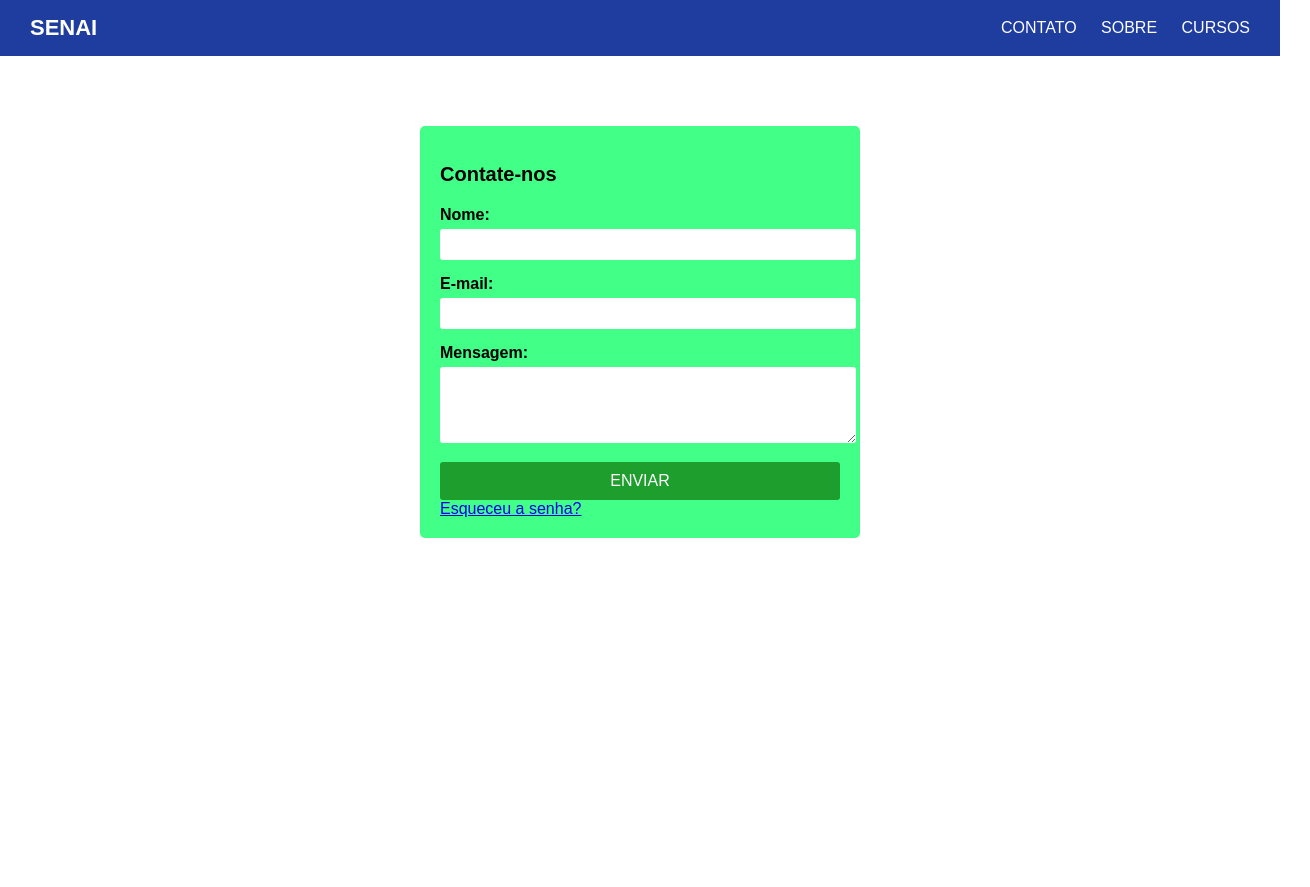
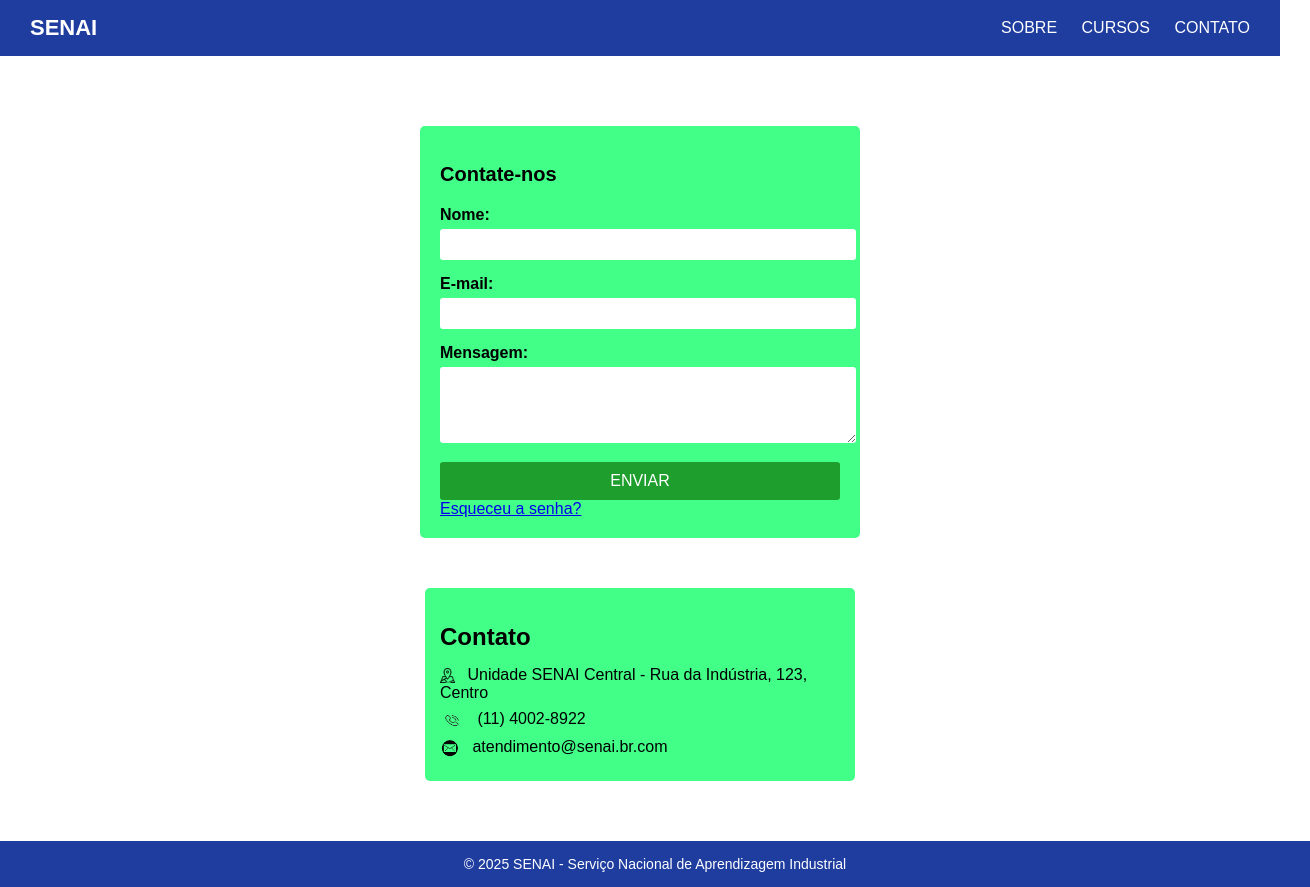
Before and after one commit to GeovannaHer/Site, a plain HTML site: page index.html in a window 1280 px wide. Shown: the whole page, 1310 px wide, since content can reach past the window. Before the commit the page ends 800 px from the top, so only its background shows below. Drawn offline with Linux system fonts and the light colour scheme.

Commit message:
Add files via upload

```diff
--- a/index.html
+++ b/index.html
@@ -1,8 +1,8 @@
 <!DOCTYPE html>
 <html lang="pt-br">
 <head>
-  <meta charset="UTF-8">
-  <meta name="viewport" content="width=device-width, initial-scale=1.0">
+  <meta charset="UTF-8" />
+  <meta name="viewport" content="width=device-width, initial-scale=1" />
   <title>SENAI - Contato</title>
   <style>
     body {
@@ -49,6 +49,7 @@
       margin: 50px auto;
       padding: 20px;
       border-radius: 5px;
+      color: black;
     }
 
     .formulario h2 {
@@ -82,6 +83,30 @@
       font-size: 16px;
       border-radius: 3px;
       cursor: pointer;
+    }
+
+    /* Contato Info */
+    .contato-info {
+      max-width: 400px;
+      margin: 40px auto 0 auto;
+      background: #42ff87;
+      padding: 15px;
+      border-radius: 5px;
+      color: black;
+      font-size: 16px;
+    }
+
+    .contato-info h2 {
+      margin-bottom: 15px;
+    }
+
+    .contato-info p {
+      margin: 8px 0;
+    }
+
+    .contato-info img {
+      vertical-align: middle;
+      margin-right: 8px;
     }
 
     /* Página Sobre */
@@ -150,34 +175,29 @@
     .ativo {
       display: block;
     }
+
+    /* Rodapé */
+    .rodape {
+      background-color: #1e3d9f;
+      color: white;
+      text-align: center;
+      padding: 15px;
+      font-size: 14px;
+      position: relative;
+      bottom: 0;
+      width: 100%;
+      margin-top: 40px;
+    }
   </style>
 </head>
 <body>
-
   <!-- TOPO -->
   <div class="topo">
     <div class="logo">SENAI</div>
     <div class="menu">
-    <a href="#" onclick="mostrarPagina('contato')">CONTATO</a>
       <a href="#" onclick="mostrarPagina('sobre')">SOBRE</a>
       <a href="#" onclick="mostrarPagina('cursos')">CURSOS</a>
-  </div>
-</div>
-
-<!-- Página de Contato -->
-<div id="contato" class="conteudo ativo">
-  <div class="formulario">
-    <h2>Contate-nos</h2>
-    <form>
-      <label for="nome">Nome:</label>
-      <input type="text" id="nome" name="nome">
-      <label for="email">E-mail:</label>
-      <input type="email" id="email" name="email">
-      <label for="mensagem">Mensagem:</label>
-      <textarea id="mensagem" name="mensagem" rows="4"></textarea>
-      <button type="submit">ENVIAR</button>
-      <a href="#">Esqueceu a senha?</a>
-    </form>
+      <a href="#" onclick="mostrarPagina('contato')">CONTATO</a>
     </div>
   </div>
 
@@ -185,14 +205,30 @@
   <div id="sobre" class="conteudo">
     <div class="sobre">
       <h2>Sobre o SENAI</h2>
-    <img src="senai-cursos-unidades.jpg" alt="Prédio do SENAI">
-    <p>O <strong>SENAI</strong> (Serviço Nacional de Aprendizagem Industrial) é uma instituição de ensino e treinamento profissional criada em 1942, com a missão de promover a educação profissional de qualidade para o desenvolvimento da indústria brasileira. Através de cursos técnicos, de qualificação e formação inicial e continuada, o SENAI tem como objetivo capacitar profissionais para o mercado de trabalho, contribuindo com o crescimento econômico e social do Brasil.</p>
+      <img src="senai-cursos-unidades.jpg" alt="Prédio do SENAI" />
+      <p>
+        O <strong>SENAI</strong> (Serviço Nacional de Aprendizagem Industrial) é
+        uma instituição de ensino e treinamento profissional criada em 1942,
+        com a missão de promover a educação profissional de qualidade para o
+        desenvolvimento da indústria brasileira. Através de cursos técnicos, de
+        qualificação e formação inicial e continuada, o SENAI tem como objetivo
+        capacitar profissionais para o mercado de trabalho, contribuindo com o
+        crescimento econômico e social do Brasil.
+      </p>
 
       <h3>Missão</h3>
-    <p>Desenvolver e promover a educação profissional, preparando os trabalhadores para os desafios da indústria moderna e impulsionando o desenvolvimento econômico e social do Brasil.</p>
+      <p>
+        Desenvolver e promover a educação profissional, preparando os trabalhadores
+        para os desafios da indústria moderna e impulsionando o desenvolvimento
+        econômico e social do Brasil.
+      </p>
 
       <h3>Visão</h3>
-    <p>Ser reconhecido como referência nacional e internacional na qualificação profissional e na inovação tecnológica, atendendo às necessidades da indústria e gerando impacto positivo na sociedade.</p>
+      <p>
+        Ser reconhecido como referência nacional e internacional na qualificação
+        profissional e na inovação tecnológica, atendendo às necessidades da
+        indústria e gerando impacto positivo na sociedade.
+      </p>
 
       <h3>Valores</h3>
       <ul>
@@ -203,7 +239,13 @@
       </ul>
 
       <h3>História</h3>
-    <p>O SENAI foi fundado em 1942 com o objetivo de promover a formação de mão-de-obra especializada para a indústria brasileira, em um momento crucial de crescimento do setor industrial. Desde sua criação, a instituição tem se dedicado a oferecer educação de qualidade e a atender as necessidades do mercado de trabalho com foco na inovação e na capacitação profissional.</p>
+      <p>
+        O SENAI foi fundado em 1942 com o objetivo de promover a formação de
+        mão-de-obra especializada para a indústria brasileira, em um momento crucial
+        de crescimento do setor industrial. Desde sua criação, a instituição tem
+        se dedicado a oferecer educação de qualidade e a atender as necessidades
+        do mercado de trabalho com foco na inovação e na capacitação profissional.
+      </p>
 
       <h3>Áreas de Atuação</h3>
       <p>O SENAI oferece uma ampla gama de cursos em diversas áreas, como:</p>
@@ -218,11 +260,15 @@
         <li>Saúde e Segurança do Trabalho</li>
         <li>Entre outros</li>
       </ul>
-    <p>Além disso, o SENAI está sempre à frente no desenvolvimento de novas soluções tecnológicas, oferecendo aos seus alunos a melhor formação para um mercado de trabalho cada vez mais competitivo.</p>
+      <p>
+        Além disso, o SENAI está sempre à frente no desenvolvimento de novas soluções
+        tecnológicas, oferecendo aos seus alunos a melhor formação para um mercado
+        de trabalho cada vez mais competitivo.
+      </p>
     </div>
   </div>
 
-<!-- Página de Cursos -->
+  <!-- Página Cursos -->
   <div id="cursos" class="conteudo">
     <div class="cursos">
       <h2>Cursos Oferecidos</h2>
@@ -236,14 +282,52 @@
     </div>
   </div>
 
+  <!-- Página de Contato -->
+  <div id="contato" class="conteudo ativo">
+    <div class="formulario">
+      <h2>Contate-nos</h2>
+      <form>
+        <label for="nome">Nome:</label>
+        <input type="text" id="nome" name="nome" />
+        <label for="email">E-mail:</label>
+        <input type="email" id="email" name="email" />
+        <label for="mensagem">Mensagem:</label>
+        <textarea id="mensagem" name="mensagem" rows="4"></textarea>
+        <button type="submit">ENVIAR</button>
+        <a href="#">Esqueceu a senha?</a>
+      </form>
+    </div>
+
+    <!-- Informações de Contato -->
+    <section class="contato-info">
+      <h2>Contato</h2>
+      <p>
+        <img src="mapa.png" height="15" width="15" alt="Endereço" />
+        Unidade SENAI Central - Rua da Indústria, 123, Centro
+      </p>
+      <p>
+        <img src="telefone.png" height="20" width="25" alt="Telefone" />
+        (11) 4002-8922
+      </p>
+      <p>
+        <img src="email.png" height="20" width="20" alt="Email" />
+        atendimento@senai.br.com
+      </p>
+    </section>
+  </div>
+
+  <!-- Rodapé -->
+  <footer class="rodape">
+    © 2025 SENAI - Serviço Nacional de Aprendizagem Industrial
+  </footer>
+
   <!-- Script para Navegação -->
   <script>
     function mostrarPagina(pagina) {
-    const paginas = document.querySelectorAll('.conteudo');
-    paginas.forEach(p => p.classList.remove('ativo'));
-    document.getElementById(pagina).classList.add('ativo');
+      const paginas = document.querySelectorAll(".conteudo");
+      paginas.forEach((p) => p.classList.remove("ativo"));
+      document.getElementById(pagina).classList.add("ativo");
     }
   </script>
-
 </body>
 </html>
```
Also changed, not shown: email.png (added), mapa.png (added), telefone.png (added). Lines whose indentation alone changed are shown as unchanged.
